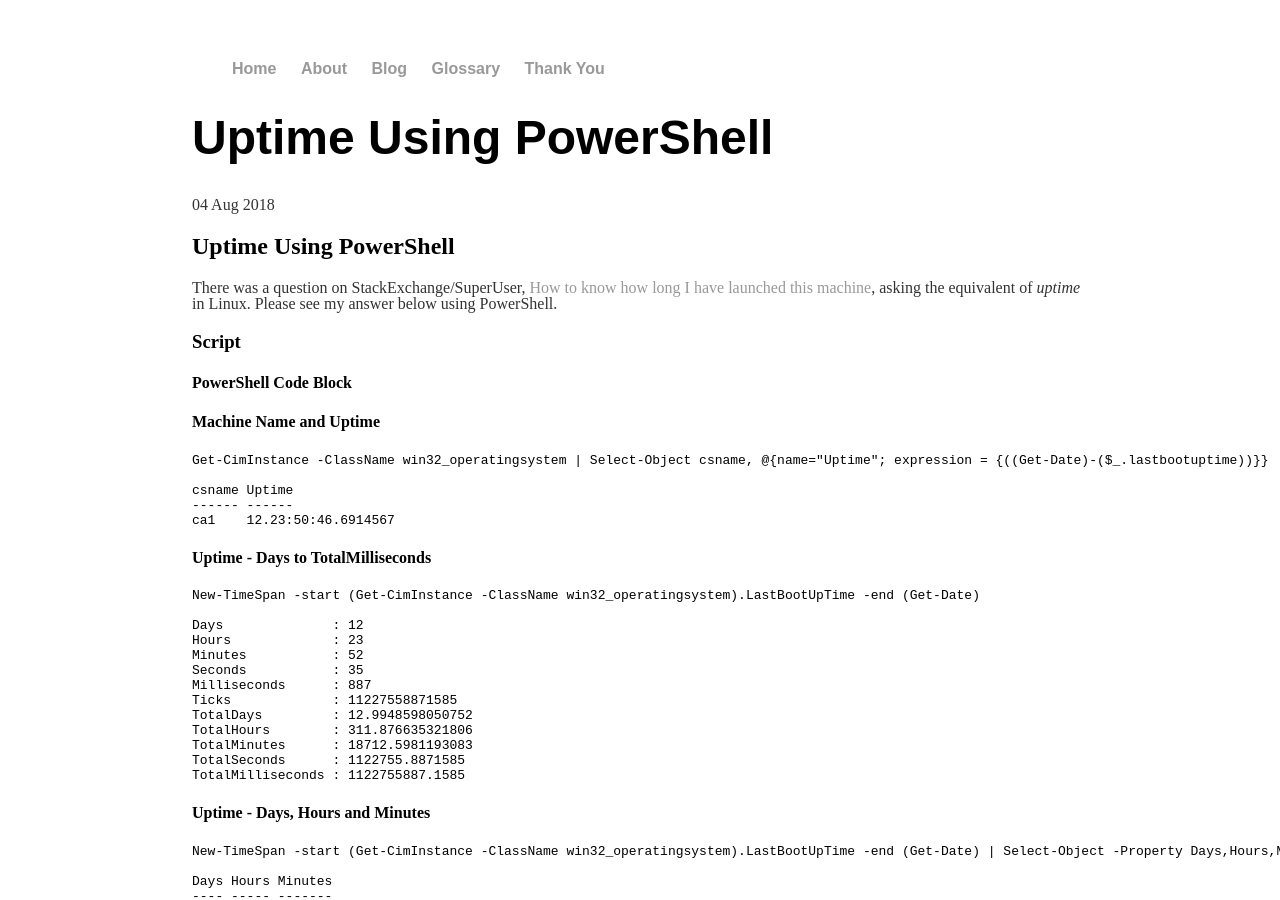
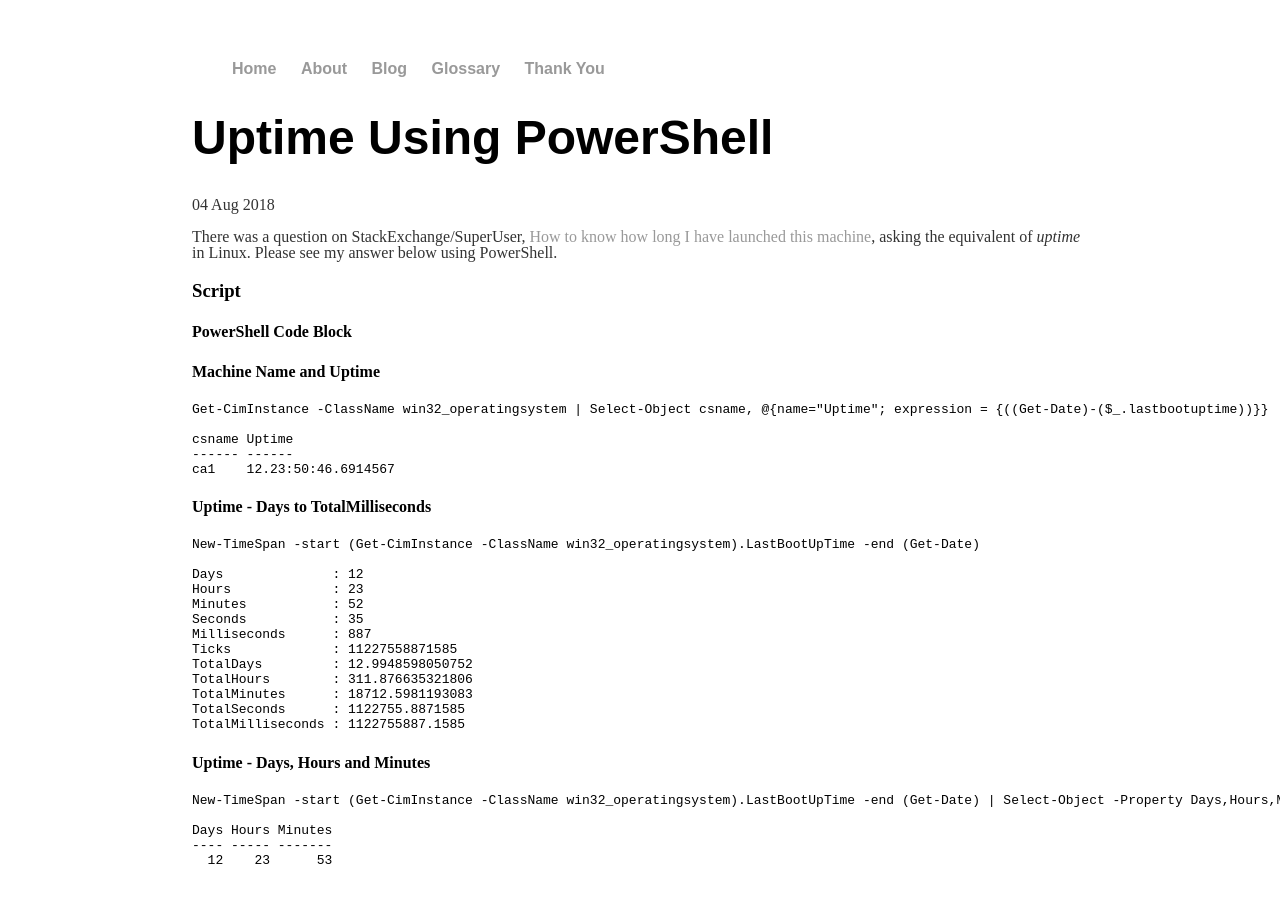
Before and after one commit to timhaintz/timhaintz.github.io, a Jekyll site: the page built from _posts/2018-08-04-Uptime-Using-PowerShell.md, in a window 1280 px wide and 900 px high. Built offline with Jekyll 4.4.1, drawn with Linux system fonts in a browser that asks for light colours.

Commit message:
Update 2018-08-04-Uptime-Using-PowerShell.md

```diff
--- a/_posts/2018-08-04-Uptime-Using-PowerShell.md
+++ b/_posts/2018-08-04-Uptime-Using-PowerShell.md
@@ -3,7 +3,7 @@ layout: post
 title: "Uptime Using PowerShell"
 date: 2018-08-04
 ---
-## Uptime Using PowerShell
+
 There was a question on StackExchange/SuperUser, [How to know how long I have launched this machine](https://superuser.com/questions/1255236/how-to-know-how-long-i-have-launched-this-machine/1255476#1255476), asking the equivalent of *uptime* in Linux. Please see my answer below using PowerShell.
 
 ### Script
```
